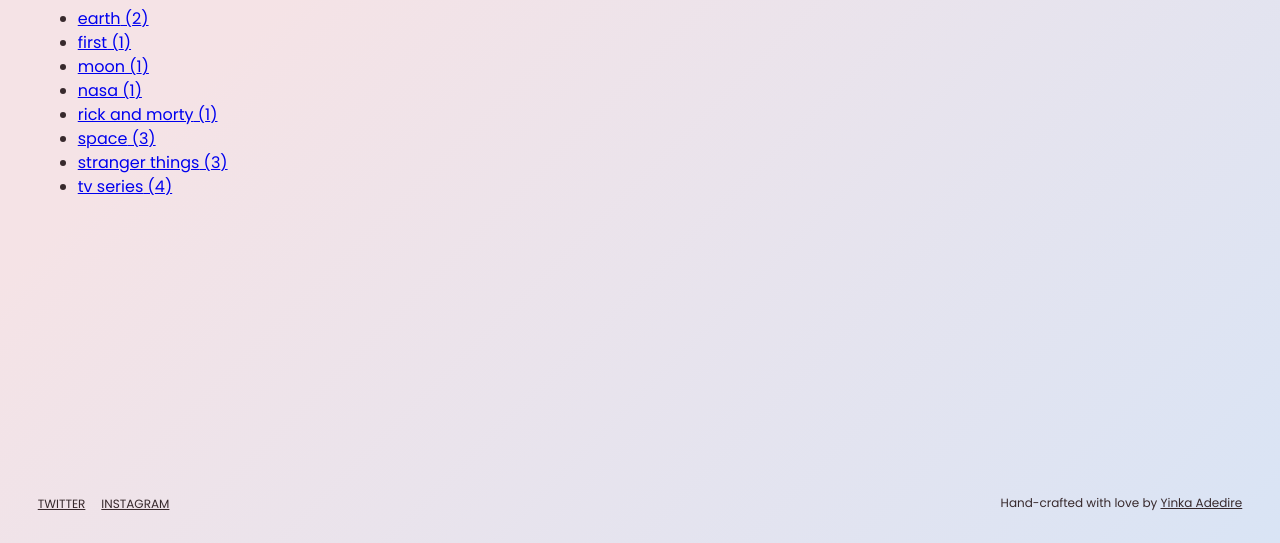
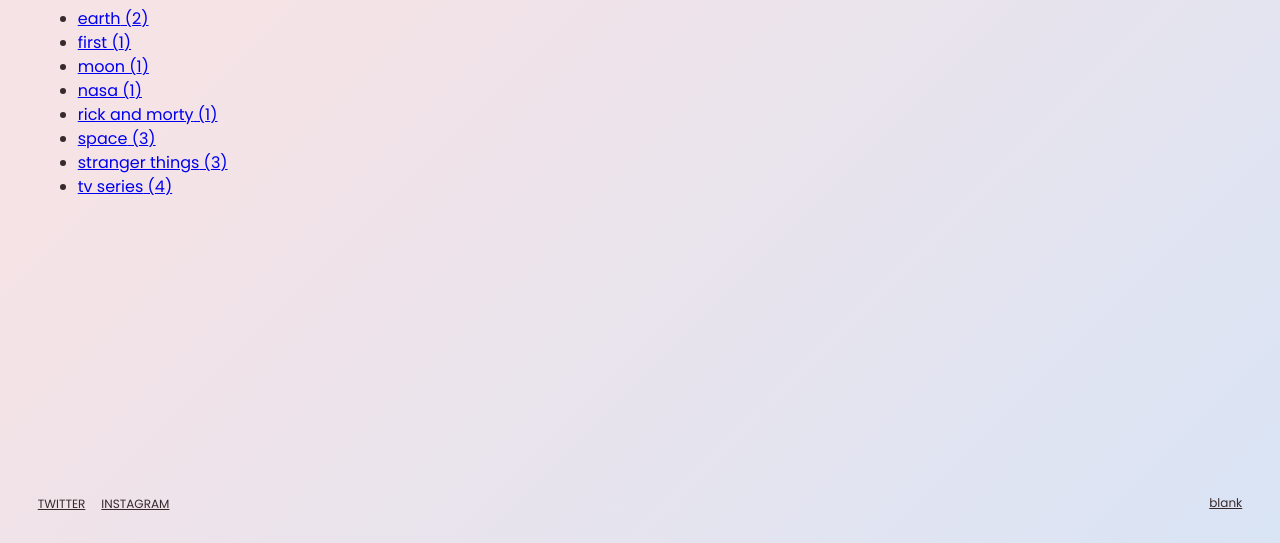
Before and after one commit to saudadedumps/saudade-dumps, a Gatsby site: page /tags in a window 1280 px wide. Shown: the part 257-800 px from the top of the page. Built offline with nearby package versions, Linux system fonts and the light colour scheme; Gatsby itself is replaced by a stand-in of ours.

Commit message:
footer update

```diff
--- a/src/components/footer.js
+++ b/src/components/footer.js
@@ -10,8 +10,7 @@ const Footer = () => {
         <SocialLinks />
 
         <FooterAttribution>
-          Hand-crafted with love by{' '}
-          <a href="https://twitter.com/yinkakun">Yinka Adedire</a>
+          <a href="https://twitter.com/mchllnncnls">blank</a>
         </FooterAttribution>
       </FooterWrapper>
     </StyledFooter>
```
